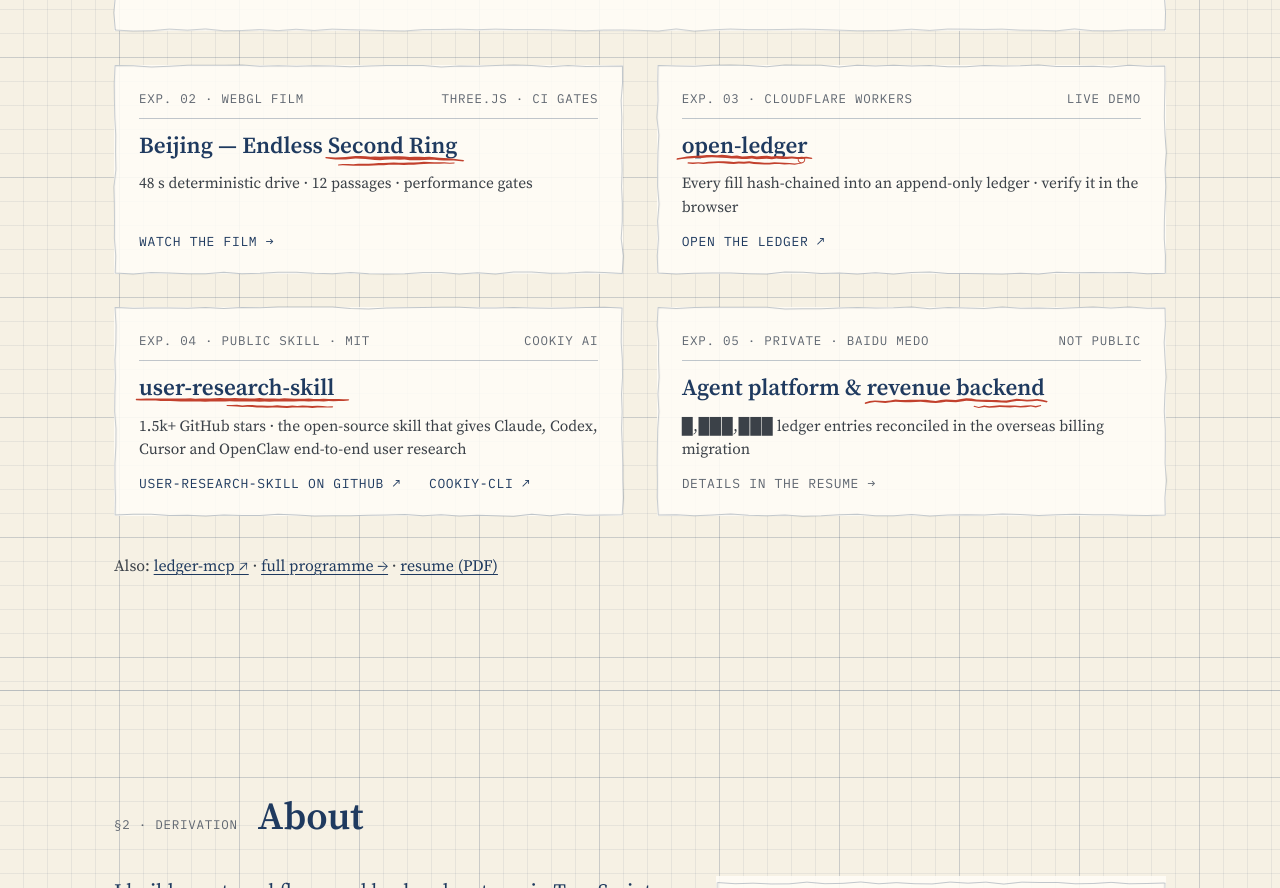
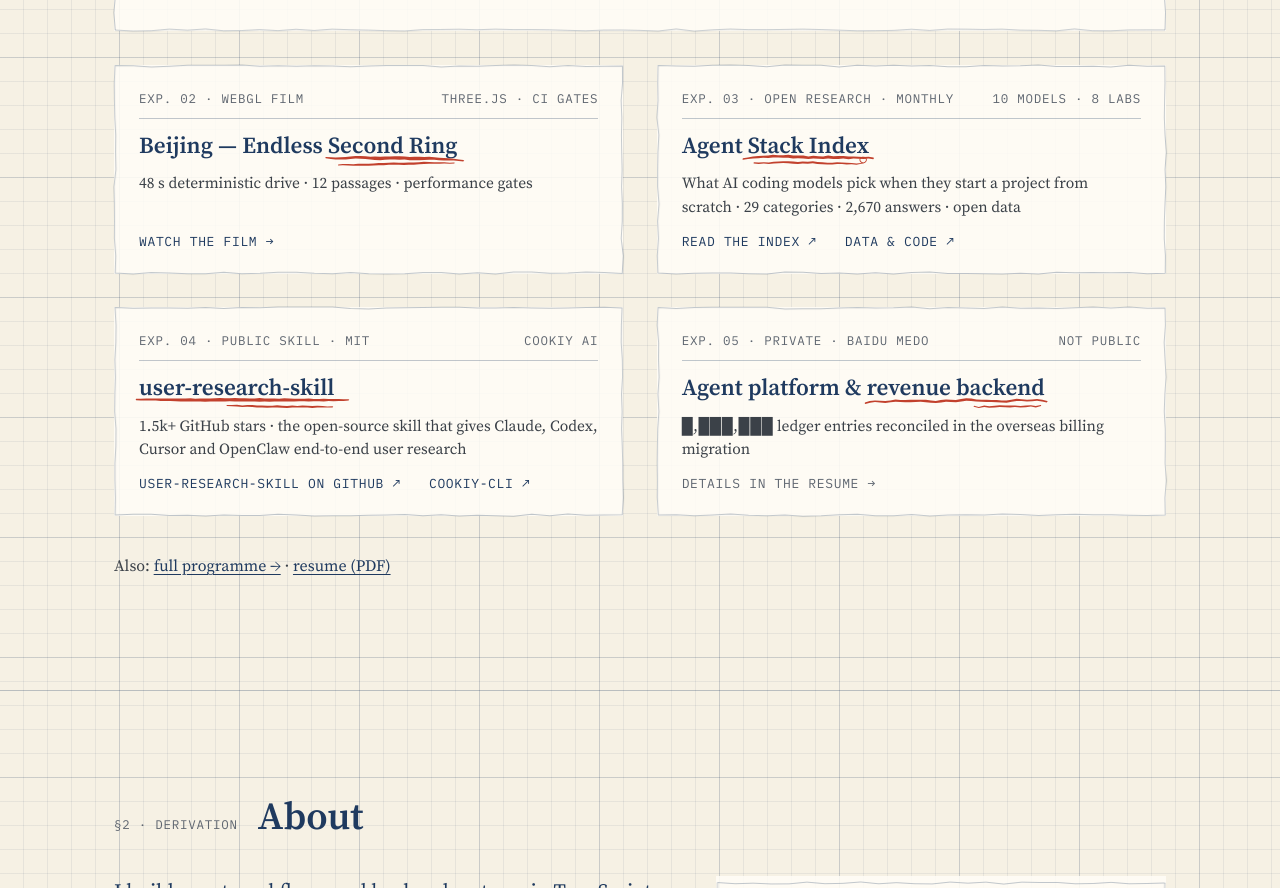
Before and after one commit to BrickerP/BrickerP.github.io, a website built with Vite: page index.html in a window 1280 px wide. Shown: the part 2222-3110 px from the top of the page. Built offline with nearby package versions, Linux system fonts and the light colour scheme.

Commit message:
Replace the open-ledger card with the Agent Stack Index (#98)
Exp. 03 now opens the live Agent Stack Index report (brickerp.github.io/agent-stack-index), with its open data and code as a second link. The ledger-mcp link leaves the Also line. verify-static asserts the new card's destinations and that the homepage no longer links either ledger Worker.

Co-authored-by: brickerP <brickerP@users.noreply.github.com>

```diff
--- a/index.html
+++ b/index.html
@@ -465,10 +465,13 @@ a.lab__go:hover{color:var(--red)}
         <span class="pen-note pen-note--b" aria-hidden="true">one take</span>
       </li>
       <li class="lab" data-ruled>
-        <p class="lab__n"><span class="mono">Exp. 03 · Cloudflare Workers</span><span class="mono">live demo</span></p>
-        <h3><a href="https://open-ledger.brickerp.workers.dev"><span class="ul" data-ink="2">open-ledger</span></a></h3>
-        <p class="lab__fact">Every fill hash-chained into an append-only ledger · verify it in the browser</p>
-        <span class="lab__go">Open the ledger ↗</span>
+        <p class="lab__n"><span class="mono">Exp. 03 · open research · monthly</span><span class="mono">10 models · 8 labs</span></p>
+        <h3><a href="https://brickerp.github.io/agent-stack-index/">Agent <span class="ul" data-ink="2">Stack Index</span></a></h3>
+        <p class="lab__fact">What AI coding models pick when they start a project from scratch · 29 categories · 2,670 answers · open data</p>
+        <div class="lab__links">
+          <span class="lab__go">Read the index ↗</span>
+          <a class="lab__go lab__go--alt" href="https://github.com/BrickerP/agent-stack-index">data &amp; code ↗</a>
+        </div>
         <span class="pen-note pen-note--c" aria-hidden="true">verify it yourself</span>
       </li>
       <li class="lab" data-ruled>
@@ -489,7 +492,7 @@ a.lab__go:hover{color:var(--red)}
         <span class="pen-note pen-note--e" aria-hidden="true">ask me about this</span>
       </li>
     </ol>
-    <p class="also">Also: <a href="https://ledger-mcp.brickerp.workers.dev">ledger-mcp ↗</a>&nbsp;· <a href="/about/">full programme →</a>&nbsp;· <a href="/resume.pdf">resume (PDF)</a></p>
+    <p class="also">Also: <a href="/about/">full programme →</a>&nbsp;· <a href="/resume.pdf">resume (PDF)</a></p>
   </div>
 </section>
 
--- a/src/pens.ts
+++ b/src/pens.ts
@@ -57,7 +57,7 @@ const HANDS: ReadonlyArray<readonly [Hand, Hand]> = [
     { seed: 23, from: -2, to: 6, y: 5.6, tilt: 1.6, amp: 0.9, tremble: 0.2, w: 3.2, floor: 0.22, flick: 1.2 },
     { seed: 24, from: 10, to: -3, y: 12.6, tilt: -1.4, amp: 0.8, tremble: 0.3, w: 2.2, floor: 0.2 },
   ],
-  // 2 · open-ledger — wavy, and the second pass leaves with a curl
+  // 2 · Stack Index — wavy, and the second pass leaves with a curl
   [
     { seed: 35, from: -5, to: 4, y: 5.4, tilt: 0.4, amp: 1.5, tremble: 0.5, w: 2.8, floor: 0.3, hook: 0.8 },
     { seed: 36, from: 6, to: -8, y: 11.4, tilt: -0.6, amp: 1.1, tremble: 0.4, w: 2.0, floor: 0.28, loop: true },
```
Also changed, not shown: scripts/verify-static.mjs (+7 -0 lines).
